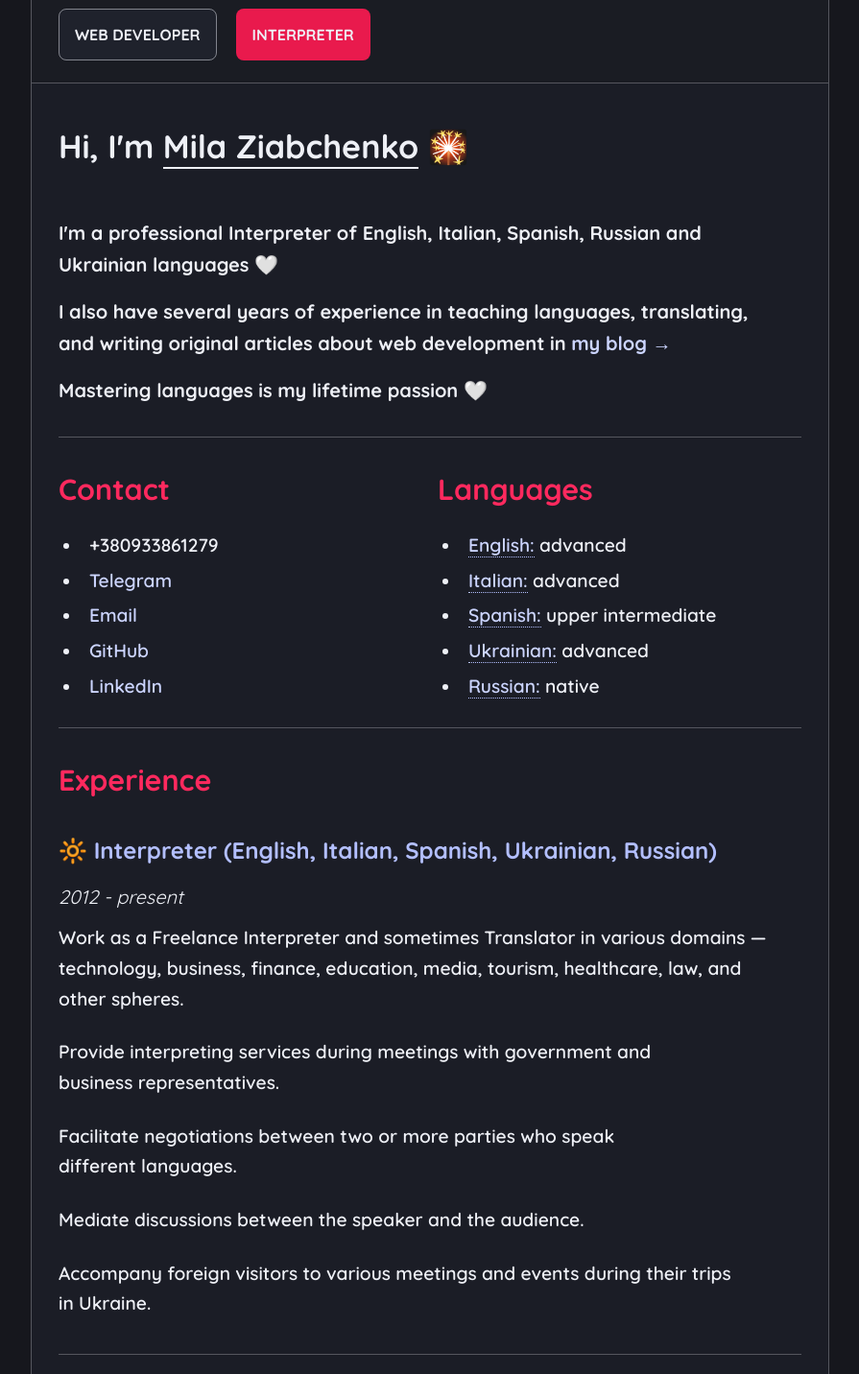
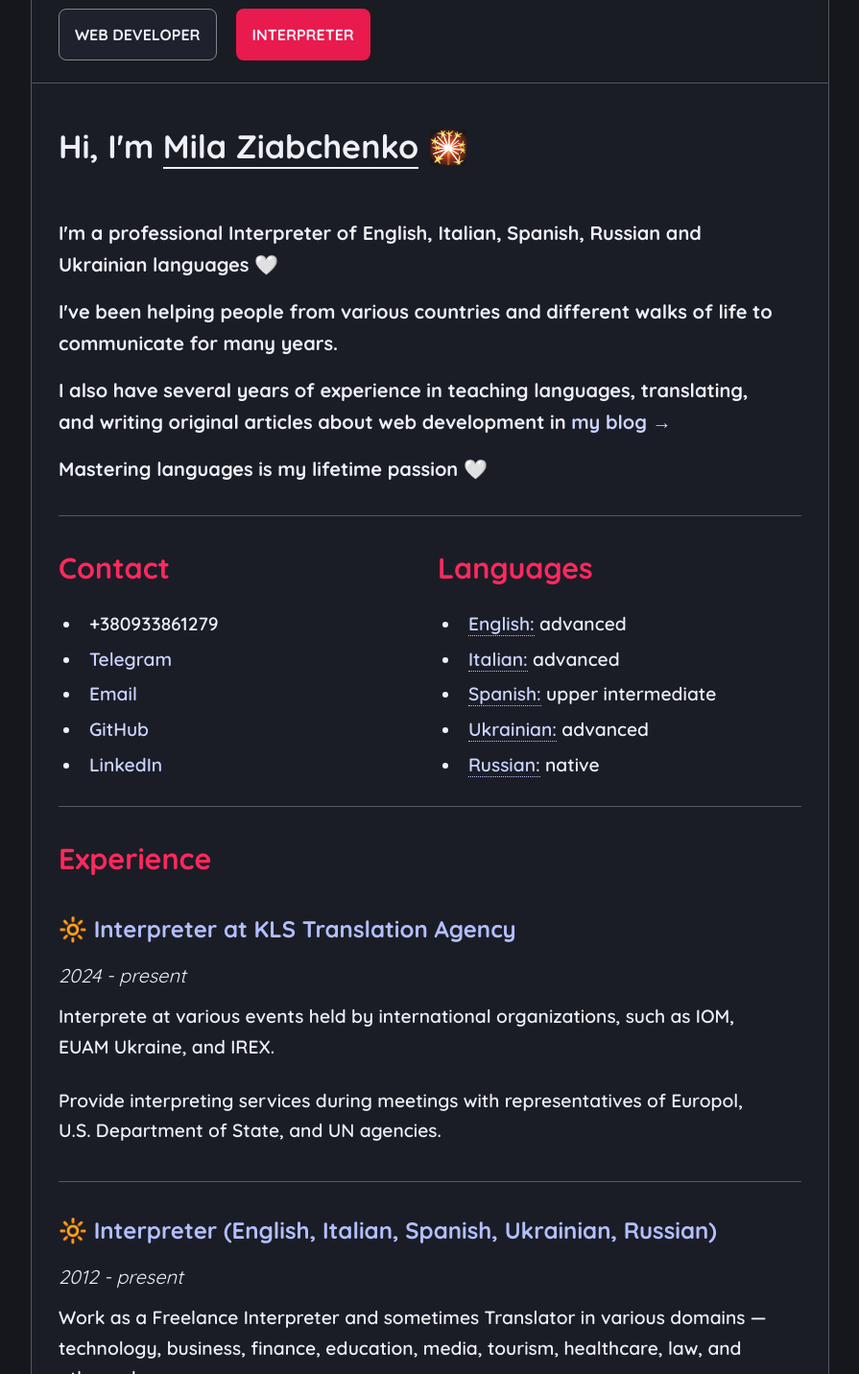
Before and after one commit to MilaZiabchenko/MILA_DEV-Website, a React (Vite) app: page /resume/interpreter in a window 1280 px wide. Shown: the part 693-2125 px from the top of the page at 96% size, without its empty margins (192-1087 px from the left). Built offline with nearby package versions, Linux system fonts and the light colour scheme.

Commit message:
Update Interpreter.tsx

```diff
--- a/src/pages/resume/Interpreter.tsx
+++ b/src/pages/resume/Interpreter.tsx
@@ -15,6 +15,10 @@ const Interpreter = () => (
         Ukrainian languages 🤍
       </p>
       <p>
+        I've been helping people from various countries and different walks of life
+        to communicate for many years.
+      </p>
+      <p>
         I also have several years of experience in teaching languages,
         translating, and writing original articles about web development in{' '}
         <Link to='/articles'>my blog →</Link>
@@ -26,6 +30,18 @@ const Interpreter = () => (
       <Languages />
     </div>
     <Experience>
+      <article>
+        <h4>🔆 Interpreter at KLS Translation Agency</h4>
+        <h5>2024 - present</h5>
+        <p>
+          Interprete at various events held by international organizations,
+          such as IOM, EUAM Ukraine, and IREX.
+        </p>
+        <p>
+          Provide interpreting services during meetings with representatives of
+          Europol, U.S. Department of State, and UN agencies.
+        </p>
+      </article>
       <article>
         <h4>🔆 Interpreter (English, Italian, Spanish, Ukrainian, Russian)</h4>
         <h5>2012 - present</h5>
```
